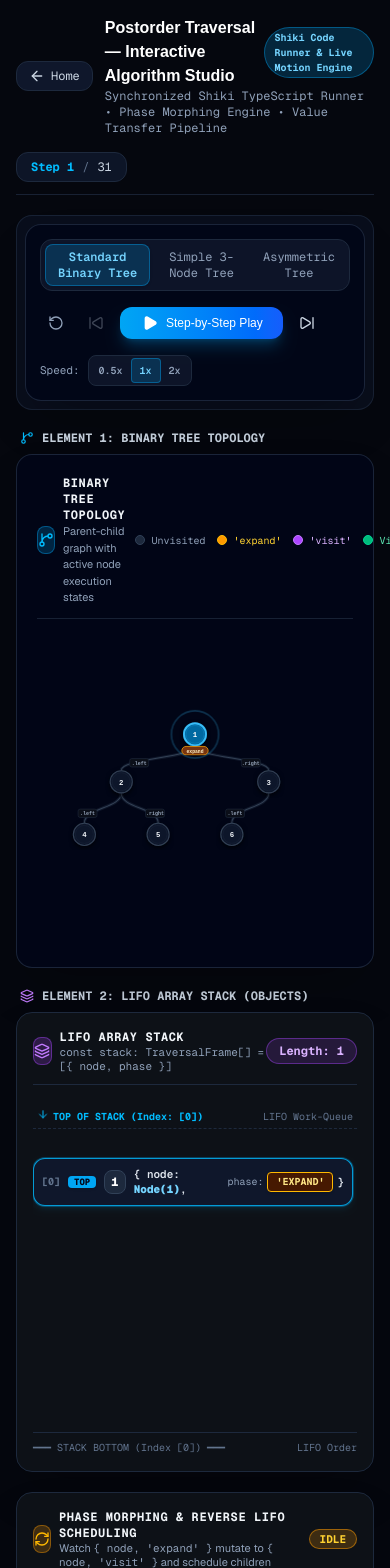
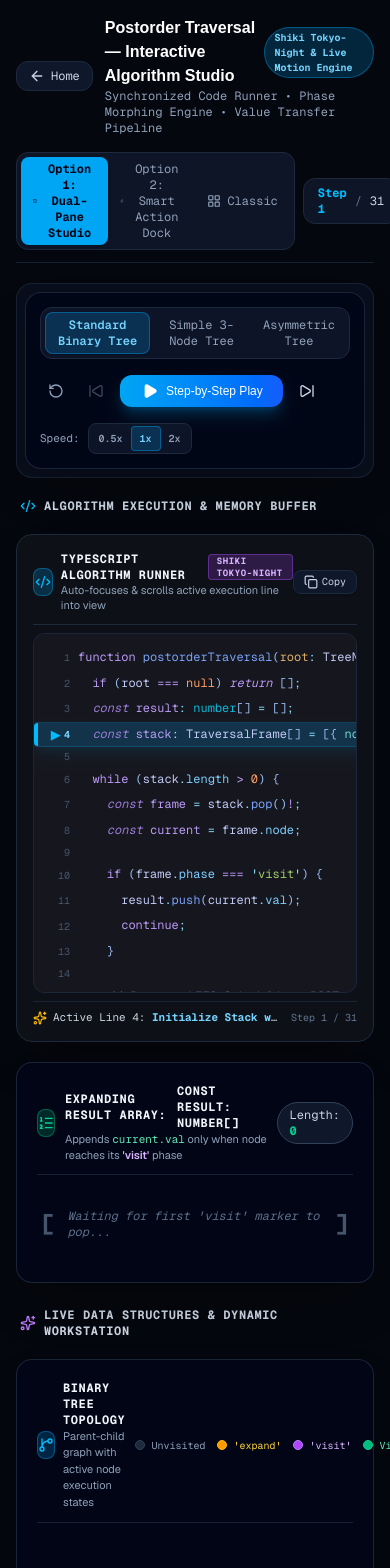
Before and after one commit to Kkknight-12/dsa-visualizer-test, a Next.js app: page /postorder-3d in a window 390 px wide. Shown: the top 1568 px of the page. Built offline with nearby package versions, Linux system fonts and the light colour scheme.

Commit message:
feat: add smooth auto-scroll into view & active laser pointer to Shiki code runner

```diff
--- a/app/postorder-3d/page.tsx
+++ b/app/postorder-3d/page.tsx
@@ -2,8 +2,17 @@
 
 import React, { useState, useEffect } from 'react';
 import Link from 'next/link';
-import dynamic from 'next/dynamic';
-import { ArrowLeft, Box, CheckCircle2, GitBranch, Layers } from 'lucide-react';
+import {
+  ArrowLeft,
+  GitBranch,
+  Layers,
+  LayoutGrid,
+  Columns2,
+  Sparkles,
+  Zap,
+  Code2,
+  ListOrdered
+} from 'lucide-react';
 import { TREE_PRESETS, generatePostorderSteps } from '@/lib/treeSimulation';
 import { AnimatedTreeMotion } from '@/components/postorder-animated/AnimatedTreeMotion';
 import { AnimatedStackMotion } from '@/components/postorder-animated/AnimatedStackMotion';
@@ -13,12 +22,15 @@ import { ShikiCodeRunner } from '@/components/postorder-animated/ShikiCodeRunner
 import { AnimatedResultMotion } from '@/components/postorder-animated/AnimatedResultMotion';
 import { TreeControls } from '@/components/tree-traversal/TreeControls';
 
+type LayoutMode = 'dual-pane' | 'smart-dock' | 'classic';
+
 export default function Postorder3DPage() {
   const [selectedPreset, setSelectedPreset] = useState(TREE_PRESETS[0]);
   const [steps, setSteps] = useState(() => generatePostorderSteps(TREE_PRESETS[0].root));
   const [currentStepIndex, setCurrentStepIndex] = useState(0);
   const [isPlaying, setIsPlaying] = useState(false);
   const [playbackSpeed, setPlaybackSpeed] = useState(1.0);
+  const [layoutMode, setLayoutMode] = useState<LayoutMode>('dual-pane');
 
   const handleSelectPreset = (preset: typeof TREE_PRESETS[0]) => {
     setSelectedPreset(preset);
@@ -30,6 +42,11 @@ export default function Postorder3DPage() {
 
   const currentStep = steps[currentStepIndex] || steps[0];
   const isComplete = currentStep.actionType === 'complete';
+  const isExpandPhase =
+    currentStep.actionType === 'push_visit' ||
+    currentStep.actionType === 'push_right' ||
+    currentStep.actionType === 'push_left' ||
+    (currentStep.actionType === 'pop' && currentStep.poppedFrame?.phase === 'expand');
 
   // Playback timer
   useEffect(() => {
@@ -49,7 +66,6 @@ export default function Postorder3DPage() {
   // Keyboard shortcuts listener
   useEffect(() => {
     const handleKeyDown = (e: KeyboardEvent) => {
-      // Don't trigger if user is typing in an input
       if (['INPUT', 'TEXTAREA'].includes((e.target as HTMLElement)?.tagName)) return;
 
       if (e.code === 'Space') {
@@ -69,6 +85,12 @@ export default function Postorder3DPage() {
         e.preventDefault();
         setCurrentStepIndex(0);
         setIsPlaying(false);
+      } else if (e.code === 'Digit1') {
+        setLayoutMode('dual-pane');
+      } else if (e.code === 'Digit2') {
+        setLayoutMode('smart-dock');
+      } else if (e.code === 'Digit3') {
+        setLayoutMode('classic');
       }
     };
 
@@ -112,23 +134,53 @@ export default function Postorder3DPage() {
             <h1 className="text-base font-bold text-white flex items-center gap-2">
               Postorder Traversal — Interactive Algorithm Studio
               <span className="text-[10px] font-mono px-2.5 py-0.5 rounded-full bg-sky-500/20 text-sky-300 border border-sky-500/40">
-                Shiki Code Runner & Live Motion Engine
+                Shiki Tokyo-Night & Live Motion Engine
               </span>
             </h1>
             <p className="text-xs text-slate-400 font-mono">
-              Synchronized Shiki TypeScript Runner • Phase Morphing Engine • Value Transfer Pipeline
+              Synchronized Code Runner • Phase Morphing Engine • Value Transfer Pipeline
             </p>
           </div>
         </div>
 
-        {/* Step Indicator & Keyboard Hints */}
-        <div className="flex items-center gap-3">
-          <div className="hidden md:flex items-center gap-2 text-[10px] font-mono text-slate-500 bg-slate-900/60 px-3 py-1.5 rounded-lg border border-slate-800">
-            <span>Shortcuts:</span>
-            <kbd className="px-1.5 py-0.5 rounded bg-slate-800 text-slate-300 border border-slate-700">Space</kbd> Play
-            <kbd className="px-1.5 py-0.5 rounded bg-slate-800 text-slate-300 border border-slate-700">→</kbd> Next
-            <kbd className="px-1.5 py-0.5 rounded bg-slate-800 text-slate-300 border border-slate-700">←</kbd> Prev
-            <kbd className="px-1.5 py-0.5 rounded bg-slate-800 text-slate-300 border border-slate-700">R</kbd> Reset
+        {/* Layout Switcher Tabs */}
+        <div className="flex items-center gap-2">
+          <div className="flex items-center bg-slate-900/90 p-1 rounded-xl border border-slate-800 text-xs font-mono">
+            <button
+              onClick={() => setLayoutMode('dual-pane')}
+              className={`flex items-center gap-1.5 px-3 py-1 rounded-lg transition-all ${
+                layoutMode === 'dual-pane'
+                  ? 'bg-sky-500 text-slate-950 font-bold shadow-md'
+                  : 'text-slate-400 hover:text-slate-200'
+              }`}
+            >
+              <Columns2 className="w-3.5 h-3.5" />
+              <span>Option 1: Dual-Pane Studio</span>
+            </button>
+
+            <button
+              onClick={() => setLayoutMode('smart-dock')}
+              className={`flex items-center gap-1.5 px-3 py-1 rounded-lg transition-all ${
+                layoutMode === 'smart-dock'
+                  ? 'bg-purple-500 text-white font-bold shadow-md'
+                  : 'text-slate-400 hover:text-slate-200'
+              }`}
+            >
+              <Zap className="w-3.5 h-3.5" />
+              <span>Option 2: Smart Action Dock</span>
+            </button>
+
+            <button
+              onClick={() => setLayoutMode('classic')}
+              className={`flex items-center gap-1.5 px-3 py-1 rounded-lg transition-all ${
+                layoutMode === 'classic'
+                  ? 'bg-slate-700 text-white font-bold shadow-md'
+                  : 'text-slate-400 hover:text-slate-200'
+              }`}
+            >
+              <LayoutGrid className="w-3.5 h-3.5" />
+              <span>Classic</span>
+            </button>
           </div>
 
           <div className="flex items-center gap-2 bg-slate-900/90 border border-slate-800 px-3.5 py-1.5 rounded-xl text-xs font-mono text-slate-300">
@@ -157,39 +209,133 @@ export default function Postorder3DPage() {
         />
       </section>
 
-      {/* 3. ROW 1: Element 1 (Tree) + Element 2 (Stack) */}
-      <div className="grid grid-cols-1 lg:grid-cols-12 gap-5">
-        {/* Left Column: Element 1 (Tactile 2D Binary Tree) */}
-        <div className="lg:col-span-7 flex flex-col gap-2">
+      {/* ========================================================================= */}
+      {/* LAYOUT OPTION 1: SIDE-BY-SIDE DUAL-PANE STUDIO                            */}
+      {/* ========================================================================= */}
+      {layoutMode === 'dual-pane' && (
+        <div className="grid grid-cols-1 lg:grid-cols-12 gap-6 items-start">
+          {/* LEFT COLUMN: Shiki Code Runner + Result Buffer (Sticky Algorithmic Focus) */}
+          <div className="lg:col-span-5 flex flex-col gap-5">
             <div className="flex items-center gap-2 px-1">
-            <GitBranch className="w-3.5 h-3.5 text-sky-400" />
-            <span className="text-xs font-mono font-bold text-slate-300 uppercase">
-              Element 1: Binary Tree Topology
+              <Code2 className="w-4 h-4 text-sky-400" />
+              <span className="text-xs font-mono font-bold text-slate-300 uppercase tracking-wider">
+                Algorithm Execution & Memory Buffer
               </span>
             </div>
-          <div className="min-h-[460px] flex-1">
+
+            {/* Shiki TypeScript Runner */}
+            <ShikiCodeRunner currentStep={currentStep} totalSteps={steps.length} />
+
+            {/* Expanding Result Buffer */}
+            <AnimatedResultMotion
+              result={currentStep.resultSnapshot}
+              isComplete={isComplete}
+              totalNodes={steps[steps.length - 1].resultSnapshot.length}
+            />
+          </div>
+
+          {/* RIGHT COLUMN: Visual Canvas (Tree + Stack + Live Pipelines) */}
+          <div className="lg:col-span-7 flex flex-col gap-5">
+            <div className="flex items-center gap-2 px-1">
+              <Sparkles className="w-4 h-4 text-purple-400" />
+              <span className="text-xs font-mono font-bold text-slate-300 uppercase tracking-wider">
+                Live Data Structures & Dynamic Workstation
+              </span>
+            </div>
+
+            {/* Tree & Stack Sub-Grid */}
+            <div className="grid grid-cols-1 md:grid-cols-12 gap-4">
+              <div className="md:col-span-7 min-h-[380px]">
                 <AnimatedTreeMotion root={selectedPreset.root} currentStep={currentStep} />
+              </div>
+              <div className="md:col-span-5 min-h-[380px]">
+                <AnimatedStackMotion currentStep={currentStep} />
               </div>
             </div>
 
-        {/* Right Column: Element 2 (Real Array of Objects Stack) */}
-        <div className="lg:col-span-5 flex flex-col gap-2">
-          <div className="flex items-center gap-2 px-1">
-            <Layers className="w-3.5 h-3.5 text-purple-400" />
-            <span className="text-xs font-mono font-bold text-slate-300 uppercase">
-              Element 2: LIFO Array Stack (Objects)
-            </span>
+            {/* Dynamic Workstation (Phase Morphing & DataFlow) */}
+            <PhaseTransformationEngine currentStep={currentStep} />
+            <DataFlowPipeline currentStep={currentStep} />
           </div>
-          <div className="min-h-[460px] flex-1">
+        </div>
+      )}
+
+      {/* ========================================================================= */}
+      {/* LAYOUT OPTION 2: CONTEXT-AWARE SMART ACTION DOCK                          */}
+      {/* ========================================================================= */}
+      {layoutMode === 'smart-dock' && (
+        <div className="flex flex-col gap-5">
+          {/* Row 1: Primary Data Structures (Tree & Stack) */}
+          <div className="grid grid-cols-1 lg:grid-cols-12 gap-5">
+            <div className="lg:col-span-7 min-h-[420px]">
+              <AnimatedTreeMotion root={selectedPreset.root} currentStep={currentStep} />
+            </div>
+            <div className="lg:col-span-5 min-h-[420px]">
               <AnimatedStackMotion currentStep={currentStep} />
             </div>
           </div>
+
+          {/* Row 2: Context-Aware Smart Action Dock (Automatically switches based on Step) */}
+          <section className="p-1 rounded-2xl bg-gradient-to-r from-purple-500/20 via-sky-500/20 to-emerald-500/20 border border-slate-800 shadow-2xl">
+            <div className="flex items-center justify-between px-4 py-2 text-xs font-mono border-b border-slate-800/80 bg-slate-950/80 rounded-t-xl">
+              <div className="flex items-center gap-2">
+                <Zap className="w-4 h-4 text-amber-400 animate-pulse" />
+                <span className="font-bold text-slate-200 uppercase">
+                  Active Context Dock:{' '}
+                  {isExpandPhase ? (
+                    <span className="text-amber-400">Reverse LIFO Scheduling Engine ('expand' phase)</span>
+                  ) : (
+                    <span className="text-emerald-400">Data-Flow Value Transfer Pipeline ('visit' phase)</span>
+                  )}
+                </span>
+              </div>
+              <span className="text-[10px] text-slate-400">Auto-Switches on Action</span>
             </div>
 
-      {/* 4. ROW 2: Phase Morphing & Reverse Scheduling Engine */}
+            <div className="p-2 bg-slate-950/90 rounded-b-xl">
+              {isExpandPhase ? (
+                <PhaseTransformationEngine currentStep={currentStep} />
+              ) : (
+                <DataFlowPipeline currentStep={currentStep} />
+              )}
+            </div>
+          </section>
+
+          {/* Row 3: Code Runner & Output Array side-by-side */}
+          <div className="grid grid-cols-1 lg:grid-cols-12 gap-5">
+            <div className="lg:col-span-7">
+              <ShikiCodeRunner currentStep={currentStep} totalSteps={steps.length} />
+            </div>
+            <div className="lg:col-span-5 flex flex-col justify-start">
+              <AnimatedResultMotion
+                result={currentStep.resultSnapshot}
+                isComplete={isComplete}
+                totalNodes={steps[steps.length - 1].resultSnapshot.length}
+              />
+            </div>
+          </div>
+        </div>
+      )}
+
+      {/* ========================================================================= */}
+      {/* CLASSIC WORKBENCH LAYOUT                                                  */}
+      {/* ========================================================================= */}
+      {layoutMode === 'classic' && (
+        <div className="flex flex-col gap-5">
+          {/* Row 1: Tree + Stack */}
+          <div className="grid grid-cols-1 lg:grid-cols-12 gap-5">
+            <div className="lg:col-span-7 min-h-[460px]">
+              <AnimatedTreeMotion root={selectedPreset.root} currentStep={currentStep} />
+            </div>
+            <div className="lg:col-span-5 min-h-[460px]">
+              <AnimatedStackMotion currentStep={currentStep} />
+            </div>
+          </div>
+
+          {/* Row 2: Phase Morphing Engine */}
           <PhaseTransformationEngine currentStep={currentStep} />
 
-      {/* 5. ROW 3: Live DataFlow Pipeline (Left) + Shiki Code Runner (Right) */}
+          {/* Row 3: DataFlow + Shiki Code Runner */}
           <div className="grid grid-cols-1 lg:grid-cols-12 gap-5">
             <div className="lg:col-span-6">
               <DataFlowPipeline currentStep={currentStep} />
@@ -199,12 +345,14 @@ export default function Postorder3DPage() {
             </div>
           </div>
 
-      {/* 6. ROW 4: Expanding Result Array Buffer */}
+          {/* Row 4: Expanding Result Array */}
           <AnimatedResultMotion
             result={currentStep.resultSnapshot}
             isComplete={isComplete}
             totalNodes={steps[steps.length - 1].resultSnapshot.length}
           />
+        </div>
+      )}
     </main>
   );
 }
--- a/components/postorder-animated/ShikiCodeRunner.tsx
+++ b/components/postorder-animated/ShikiCodeRunner.tsx
@@ -1,8 +1,8 @@
 'use client';
 
-import React, { useEffect, useState } from 'react';
+import React, { useEffect, useState, useRef } from 'react';
 import { motion } from 'framer-motion';
-import { Copy, Check, Code2, Sparkles } from 'lucide-react';
+import { Copy, Check, Code2, Sparkles, ChevronRight } from 'lucide-react';
 import { TreeStepState } from '@/types/treeTraversal';
 import { codeToTokens } from 'shiki';
 
@@ -49,6 +49,8 @@ interface Token {
 export function ShikiCodeRunner({ currentStep, totalSteps }: ShikiCodeRunnerProps) {
   const [tokenizedLines, setTokenizedLines] = useState<Token[][]>([]);
   const [copied, setCopied] = useState(false);
+  const activeLineRef = useRef<HTMLDivElement | null>(null);
+  const codeContainerRef = useRef<HTMLDivElement | null>(null);
 
   useEffect(() => {
     let isMounted = true;
@@ -95,6 +97,17 @@ export function ShikiCodeRunner({ currentStep, totalSteps }: ShikiCodeRunnerProp
   const activeLine = getActiveLineNumber();
   const f = currentStep.poppedFrame;
 
+  // Auto-scroll to bring active executing line into focus
+  useEffect(() => {
+    if (activeLineRef.current) {
+      activeLineRef.current.scrollIntoView({
+        behavior: 'smooth',
+        block: 'nearest',
+        inline: 'nearest',
+      });
+    }
+  }, [activeLine, currentStep.stepNumber]);
+
   const getDynamicAnnotation = (lineNum: number) => {
     if (lineNum !== activeLine) return null;
     switch (lineNum) {
@@ -135,7 +148,7 @@ export function ShikiCodeRunner({ currentStep, totalSteps }: ShikiCodeRunnerProp
               </span>
             </h3>
             <p className="text-[11px] text-slate-400 font-sans">
-              Exact code with active execution pointer & inline memory evaluation
+              Auto-focuses & scrolls active execution line into view
             </p>
           </div>
         </div>
@@ -149,8 +162,11 @@ export function ShikiCodeRunner({ currentStep, totalSteps }: ShikiCodeRunnerProp
         </button>
       </div>
 
-      {/* 2. Code Body with Shiki Tokens & Preserved Indentation */}
-      <div className="flex-1 overflow-x-auto overflow-y-auto max-h-[360px] min-h-[300px] bg-[#16161e] p-3 rounded-xl border border-slate-800/90 space-y-0.5 select-text">
+      {/* 2. Code Body with Shiki Tokens & Auto-Scrolling Active Line */}
+      <div
+        ref={codeContainerRef}
+        className="flex-1 overflow-x-auto overflow-y-auto max-h-[360px] min-h-[300px] bg-[#16161e] p-3 rounded-xl border border-slate-800/90 space-y-0.5 select-text scroll-smooth"
+      >
         {rawLines.map((rawText, idx) => {
           const lineNum = idx + 1;
           const isHighlighted = lineNum === activeLine;
@@ -160,16 +176,28 @@ export function ShikiCodeRunner({ currentStep, totalSteps }: ShikiCodeRunnerProp
           return (
             <div
               key={lineNum}
-              className={`relative flex items-center justify-between min-w-max px-2 py-[2px] rounded transition-all duration-150 ${
+              ref={isHighlighted ? activeLineRef : null}
+              className={`relative flex items-center justify-between min-w-max px-2 py-[2px] rounded transition-all duration-200 ${
                 isHighlighted
-                  ? 'bg-sky-500/20 border-l-2 border-sky-400 shadow-inner'
-                  : 'hover:bg-slate-900/40 border-l-2 border-transparent'
+                  ? 'bg-sky-500/20 border-l-4 border-sky-400 shadow-lg shadow-sky-500/10 ring-1 ring-sky-500/30'
+                  : 'hover:bg-slate-900/40 border-l-4 border-transparent'
               }`}
             >
               <div className="flex items-center font-mono">
-                {/* Gutter Line Number */}
-                <span className="w-7 shrink-0 select-none text-[10px] text-slate-600 text-right pr-3">
-                  {lineNum}
+                {/* Gutter Line Number + Active Laser Pointer Icon */}
+                <span className="w-8 shrink-0 select-none text-[10px] text-right pr-2 flex items-center justify-end gap-1">
+                  {isHighlighted ? (
+                    <motion.span
+                      initial={{ scale: 0.5, opacity: 0 }}
+                      animate={{ scale: 1, opacity: 1 }}
+                      className="text-sky-400 font-bold text-xs"
+                    >
+                      ▶
+                    </motion.span>
+                  ) : null}
+                  <span className={isHighlighted ? 'text-sky-300 font-bold' : 'text-slate-600'}>
+                    {lineNum}
+                  </span>
                 </span>
 
                 {/* Tokenized Shiki Colored Line */}
@@ -190,7 +218,7 @@ export function ShikiCodeRunner({ currentStep, totalSteps }: ShikiCodeRunnerProp
                 </span>
               </div>
 
-              {/* Dynamic Inline Annotation */}
+              {/* Dynamic Inline Annotation Badge */}
               {annotation && (
                 <motion.span
                   initial={{ opacity: 0, x: -8 }}
@@ -209,7 +237,7 @@ export function ShikiCodeRunner({ currentStep, totalSteps }: ShikiCodeRunnerProp
       <div className="mt-2 pt-2 border-t border-slate-800/80 flex items-center justify-between text-[11px]">
         <div className="flex items-center gap-1.5 text-slate-300 truncate">
           <Sparkles className="w-3.5 h-3.5 text-amber-400 shrink-0" />
-          <span className="truncate">Action: <strong className="text-sky-300">{currentStep.actionTitle}</strong></span>
+          <span className="truncate">Active Line {activeLine}: <strong className="text-sky-300">{currentStep.actionTitle}</strong></span>
         </div>
         <span className="text-[10px] text-slate-500 font-mono shrink-0 pl-2">
           Step {currentStep.stepNumber} / {totalSteps}
```
Lines whose indentation alone changed are shown as unchanged.
